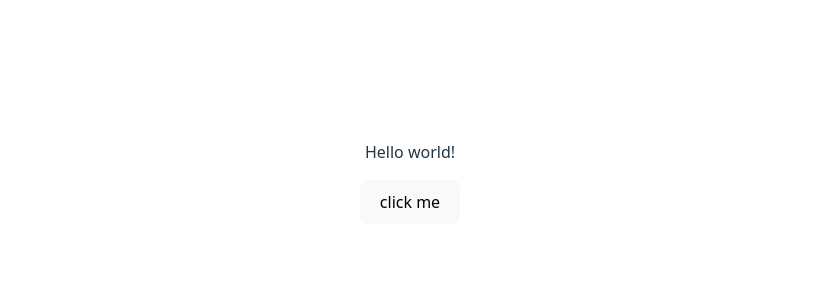
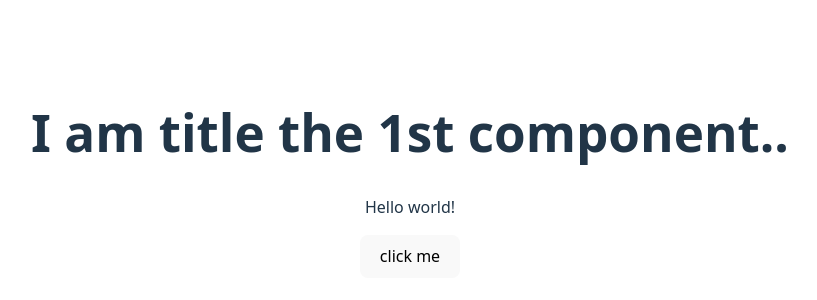
Before and after one commit to Rajaryan99/React_learning-Projects, a React (Vite) app in the folder Basic-react-app/: page / in a window 1280 px wide. Shown: the part 226-526 px from the top of the page, without its empty margins (230-1047 px from the left). Built offline with nearby package versions, Linux system fonts and the light colour scheme.

Commit message:
1st component

```diff
--- a/Basic-react-app/src/App.jsx
+++ b/Basic-react-app/src/App.jsx
@@ -1,10 +1,15 @@
 
 import './App.css'
+
+function Title() {
+  return <h1>I am title the 1st component..</h1>
+}
 
 function App() {
 
   return (
     <>
+      <Title />
       <p>Hello world!</p>
       <button>click me</button>
     </>
```
